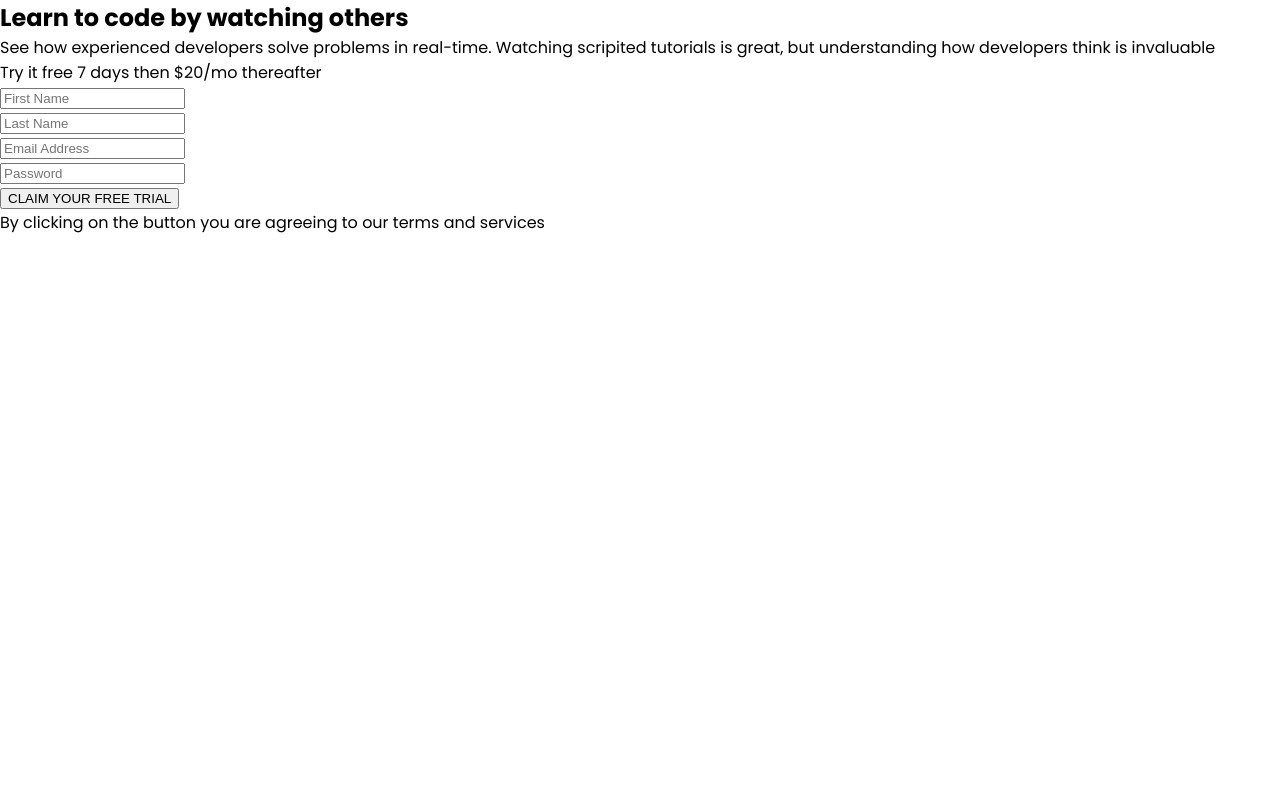
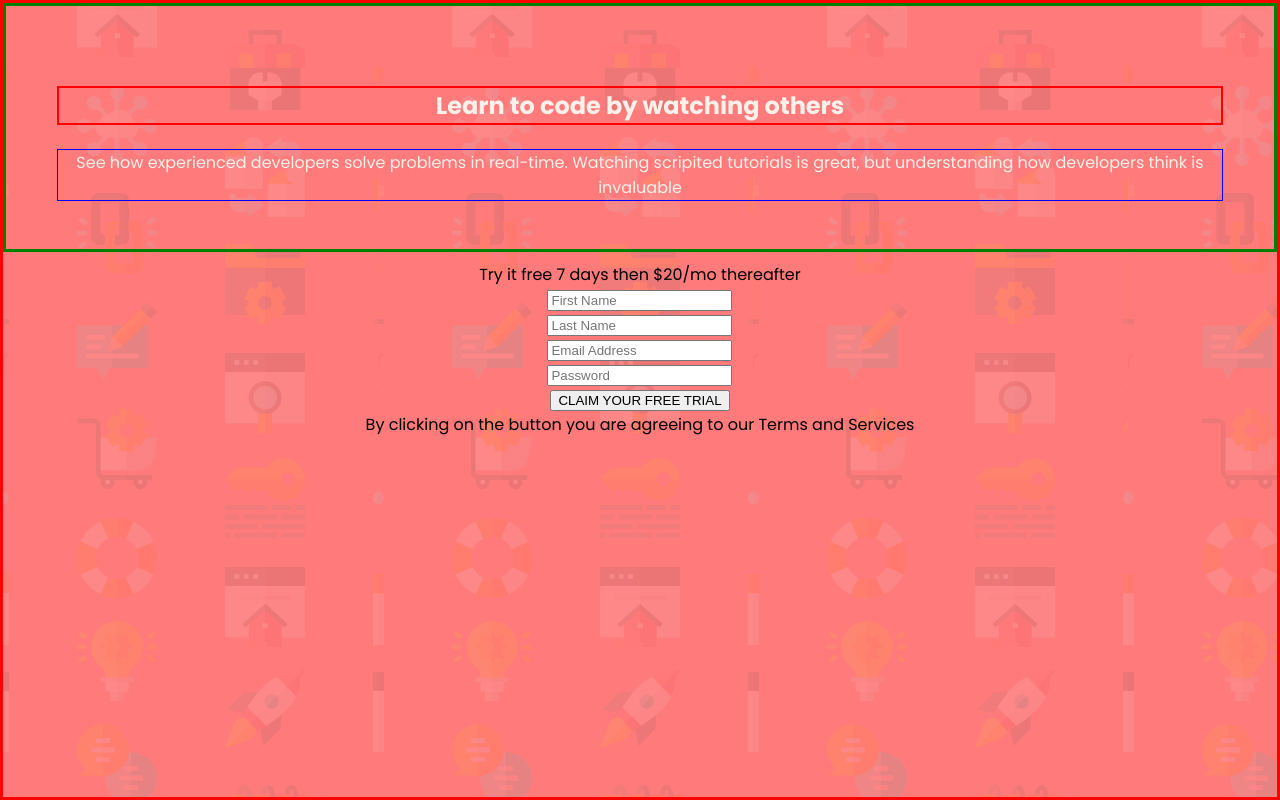
Before and after one commit to anderson-ca/signup-form, a plain HTML site: page index.html in a window 1280 px wide. Drawn offline with Linux system fonts and the light colour scheme.

Commit message:
style top text section

```diff
--- a/index.html
+++ b/index.html
@@ -28,15 +28,13 @@
   </head>
   <body>
     <div class="container">
-      <section>
-        <article>
+      <section class="top-text">
         <h2>Learn to code by watching others</h2>
         <p>
           See how experienced developers solve problems in real-time. Watching
           scripited tutorials is great, but understanding how developers think
           is invaluable
         </p>
-        </article>
       </section>
       <section>
         <article>
@@ -45,19 +43,15 @@
         <form action="">
           <ul>
             <li>
-              <label for=""></label>
               <input type="text" placeholder="First Name" />
             </li>
             <li>
-              <label for=""></label>
               <input type="text" placeholder="Last Name" />
             </li>
             <li>
-              <label for=""></label>
               <input type="email" placeholder="Email Address" />
             </li>
             <li>
-              <label for=""></label>
               <input type="password" placeholder="Password" />
             </li>
             <li>
@@ -66,7 +60,7 @@
           </ul>
           <p>
             By clicking on the button you are agreeing to our
-            <span>terms and services</span>
+            <span>Terms and Services</span>
           </p>
         </form>
       </section>
--- a/styles/style.css
+++ b/styles/style.css
@@ -5,6 +5,7 @@
   --primary-font: "Poppins", sans-serif;
   --font-size: 16px;
   /* colors */
+  --primary-font-color: #fff0e9;
   --primary-red: hsl(0, 100%, 74%);
   --primary-green: hsl(154, 59%, 51%);
   --accent-blue: hsl(248, 32%, 49%);
@@ -39,3 +40,39 @@ a {
   padding: 0;
   list-style: none;
 }
+
+/* /////////////////////// */
+.container {
+  border: solid 3px red;
+  min-width: 100vw;
+  min-height: 100vh;
+  background-image: url("../images/bg-intro-mobile.png");
+  background-color: var(--primary-red);
+
+  display: flex;
+  flex-flow: column nowrap;
+  justify-content: flex-start;
+  align-items: center;
+  gap: 1.2vh;
+  text-align: center;
+}
+
+.top-text {
+  color: var(--primary-font-color);
+  border: solid 3px green;
+  width: 100%;
+  padding: 10vh 4% 6vh 4%;
+  display: flex;
+  flex-flow: column nowrap;
+  justify-content: center;
+  gap: 3vh;
+}
+
+.top-text > h2 {
+  border: solid 2px red;
+  padding: 0 3%;
+}
+
+.top-text > * {
+  border: solid 1px blue;
+}
```
Lines whose indentation alone changed are shown as unchanged.
